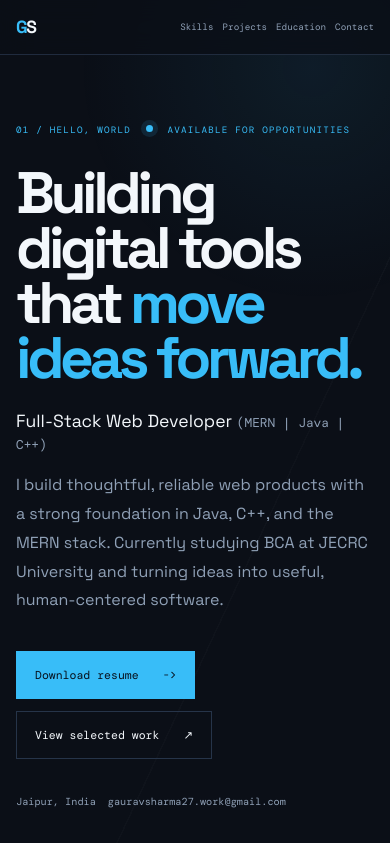
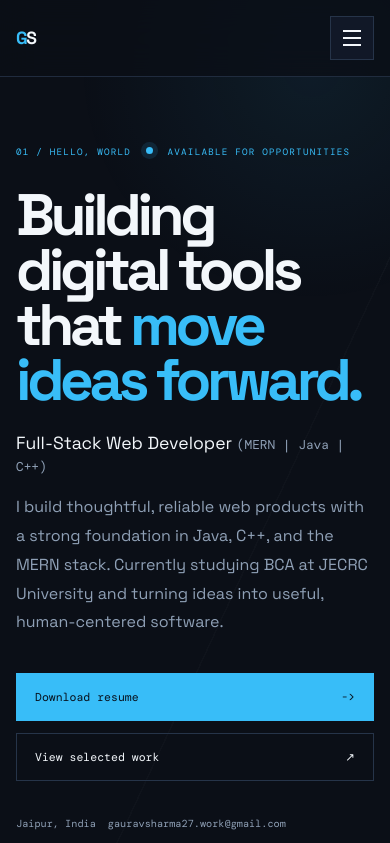
Before and after one commit to gaurav0891/gaurav-portfolio, a React (Vite) app: page / in a window 390 px wide. Shown: the top 843 px of the page. Built offline with nearby package versions, Linux system fonts and the light colour scheme.

Commit message:
feat(navbar): implement responsive navigation toggle and accessibility enhancements

```diff
--- a/src/App.css
+++ b/src/App.css
@@ -14,16 +14,21 @@
 }
 
 * { box-sizing: border-box; }
-html { scroll-behavior: smooth; }
+html { scroll-behavior: smooth; scroll-padding-top: 100px; }
 body { margin: 0; background: var(--bg); color: var(--text); font-family: var(--heading); }
 body::before { position: fixed; inset: 0; z-index: -1; pointer-events: none; content: ''; background: radial-gradient(circle at 80% 8%, rgba(56, 189, 248, 0.08), transparent 28%), linear-gradient(115deg, transparent 0 65%, rgba(255, 255, 255, 0.018) 65% 65.2%, transparent 65.2%); }
 a { color: inherit; }
 .section-shell, .nav-container { width: min(1120px, calc(100% - 64px)); margin: 0 auto; }
 .portfolio-wrapper { overflow: hidden; }
 .navbar { position: sticky; top: 0; z-index: 10; padding: 20px 0; border-bottom: 1px solid rgba(38, 52, 73, 0.8); background: rgba(11, 15, 23, 0.78); backdrop-filter: blur(18px); }
-.nav-container { display: flex; align-items: center; justify-content: space-between; }
+.nav-container { position: relative; display: flex; align-items: center; justify-content: space-between; }
 .nav-logo { font-size: 1.25rem; font-weight: 700; letter-spacing: -0.08em; text-decoration: none; }
 .nav-logo span { color: var(--accent); }
+.nav-toggle { display: none; width: 44px; height: 44px; flex-direction: column; align-items: center; justify-content: center; gap: 5px; border: 1px solid var(--line); background: var(--surface); color: var(--text); cursor: pointer; }
+.nav-toggle span { width: 18px; height: 2px; background: currentColor; transition: transform 0.2s ease, opacity 0.2s ease; }
+.nav-toggle[aria-expanded="true"] span:first-child { transform: translateY(7px) rotate(45deg); }
+.nav-toggle[aria-expanded="true"] span:nth-child(2) { opacity: 0; }
+.nav-toggle[aria-expanded="true"] span:last-child { transform: translateY(-7px) rotate(-45deg); }
 .nav-links { display: flex; gap: 30px; }
 .nav-links a, .hero-meta, .eyebrow, .project-topline, .project-links, .edu-period, .cert-label, .footer { font-family: var(--mono); }
 .nav-links a { color: var(--muted); font-size: 0.72rem; text-decoration: none; transition: color 0.2s ease; }
@@ -45,7 +50,7 @@ h1 span, h2 span { color: var(--accent); }
 .button-ghost { color: var(--text); }
 .button-ghost:hover { background: var(--surface-raised); }
 .hero-meta { display: flex; flex-wrap: wrap; gap: 24px; color: var(--muted); font-size: 0.64rem; }
-.hero-meta a { color: var(--muted); text-decoration: none; }
+.hero-meta a { color: var(--muted); overflow-wrap: anywhere; text-decoration: none; }
 .hero-meta a:hover { color: var(--accent); }
 .hero-visual { position: relative; min-height: 430px; border: 1px solid var(--line); background: radial-gradient(circle at 50% 45%, rgba(56, 189, 248, 0.15), transparent 36%), var(--surface); overflow: hidden; }
 .hero-grid { position: absolute; inset: 0; opacity: 0.45; background-image: linear-gradient(var(--line) 1px, transparent 1px), linear-gradient(90deg, var(--line) 1px, transparent 1px); background-size: 44px 44px; mask-image: linear-gradient(to bottom, transparent, black 30%, black 70%, transparent); }
@@ -101,11 +106,16 @@ h2 { margin-bottom: 0; font-size: clamp(2.4rem, 5vw, 4.8rem); line-height: 0.98;
 }
 @media (max-width: 760px) {
   .section-shell, .nav-container { width: min(100% - 40px, 600px); }
-  .nav-links { gap: 14px; }
-  .nav-links a { font-size: 0.66rem; }
+  .nav-toggle { display: inline-flex; }
+  .nav-links { position: absolute; top: calc(100% + 12px); right: 0; left: 0; display: none; gap: 0; padding: 8px 14px; border: 1px solid var(--line); background: var(--surface); box-shadow: 0 18px 40px rgba(0, 0, 0, 0.35); }
+  .nav-links.is-open { display: grid; }
+  .nav-links a { padding: 14px 10px; border-bottom: 1px solid var(--line); font-size: 0.72rem; }
+  .nav-links a:last-child { border-bottom: 0; }
   h1 { font-size: clamp(3.2rem, 15vw, 5rem); }
   .hero-visual { min-height: 300px; }
   .section { padding-top: 80px; padding-bottom: 80px; }
+  .projects-heading { display: block; }
+  .projects-heading > p:last-child { margin-top: 20px; }
   .skills-block, .projects-grid, .education-layout { grid-template-columns: 1fr; }
   .project-card { min-height: 365px; }
   .education-layout { gap: 36px; }
@@ -115,9 +125,9 @@ h2 { margin-bottom: 0; font-size: clamp(2.4rem, 5vw, 4.8rem); line-height: 0.98;
   .section-shell, .nav-container { width: calc(100% - 32px); }
   .navbar { padding-top: 16px; padding-bottom: 16px; }
   .nav-logo { font-size: 1.1rem; }
-  .nav-links { gap: 9px; }
-  .nav-links a { font-size: 0.58rem; }
   .hero { padding-top: 68px; padding-bottom: 68px; gap: 36px; }
+  .hero-actions { display: grid; }
+  .hero-actions .button { width: 100%; }
   .eyebrow { font-size: 0.58rem; line-height: 1.7; }
   .hero-meta { gap: 12px; }
   .hero-visual { min-height: 260px; }
--- a/src/components/Navbar.jsx
+++ b/src/components/Navbar.jsx
@@ -1,13 +1,38 @@
+import { useState } from 'react';
+
 export default function Navbar() {
+  const [menuOpen, setMenuOpen] = useState(false);
+
   return (
-    <nav className="navbar">
+    <nav
+      className="navbar"
+      aria-label="Main navigation"
+      onKeyDown={(event) => {
+        if (event.key === 'Escape') setMenuOpen(false);
+      }}
+    >
       <div className="nav-container">
         <a href="#about" className="nav-logo"><span>G</span>S</a>
-        <div className="nav-links">
-          <a href="#skills">Skills</a>
-          <a href="#projects">Projects</a>
-          <a href="#education">Education</a>
-          <a href="#contact">Contact</a>
+        <button
+          className="nav-toggle"
+          type="button"
+          aria-label={menuOpen ? 'Close navigation menu' : 'Open navigation menu'}
+          aria-expanded={menuOpen}
+          aria-controls="primary-navigation"
+          onClick={() => setMenuOpen((isOpen) => !isOpen)}
+        >
+          <span />
+          <span />
+          <span />
+        </button>
+        <div
+          className={`nav-links${menuOpen ? ' is-open' : ''}`}
+          id="primary-navigation"
+        >
+          <a href="#skills" onClick={() => setMenuOpen(false)}>Skills</a>
+          <a href="#projects" onClick={() => setMenuOpen(false)}>Projects</a>
+          <a href="#education" onClick={() => setMenuOpen(false)}>Education</a>
+          <a href="#contact" onClick={() => setMenuOpen(false)}>Contact</a>
         </div>
       </div>
     </nav>
```
